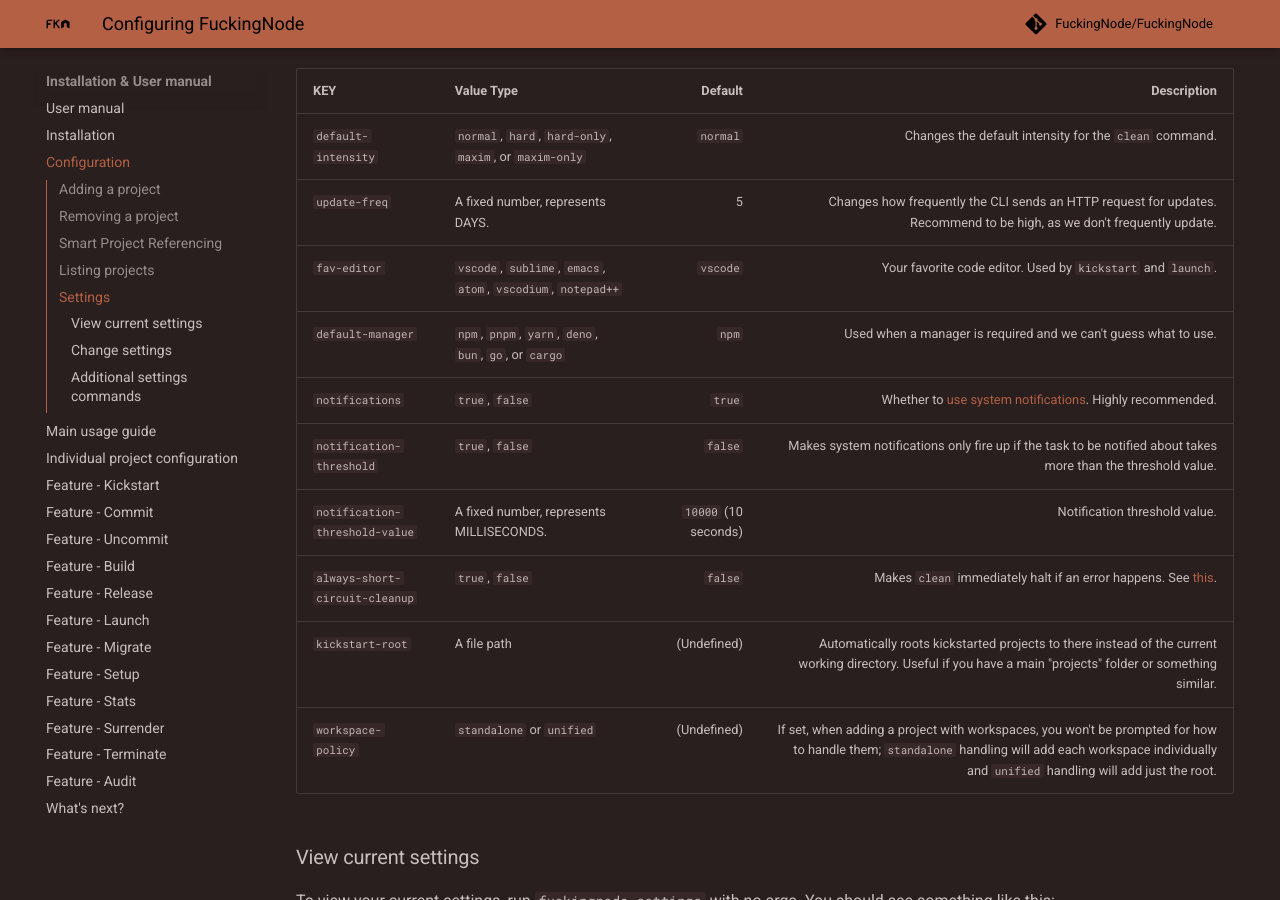
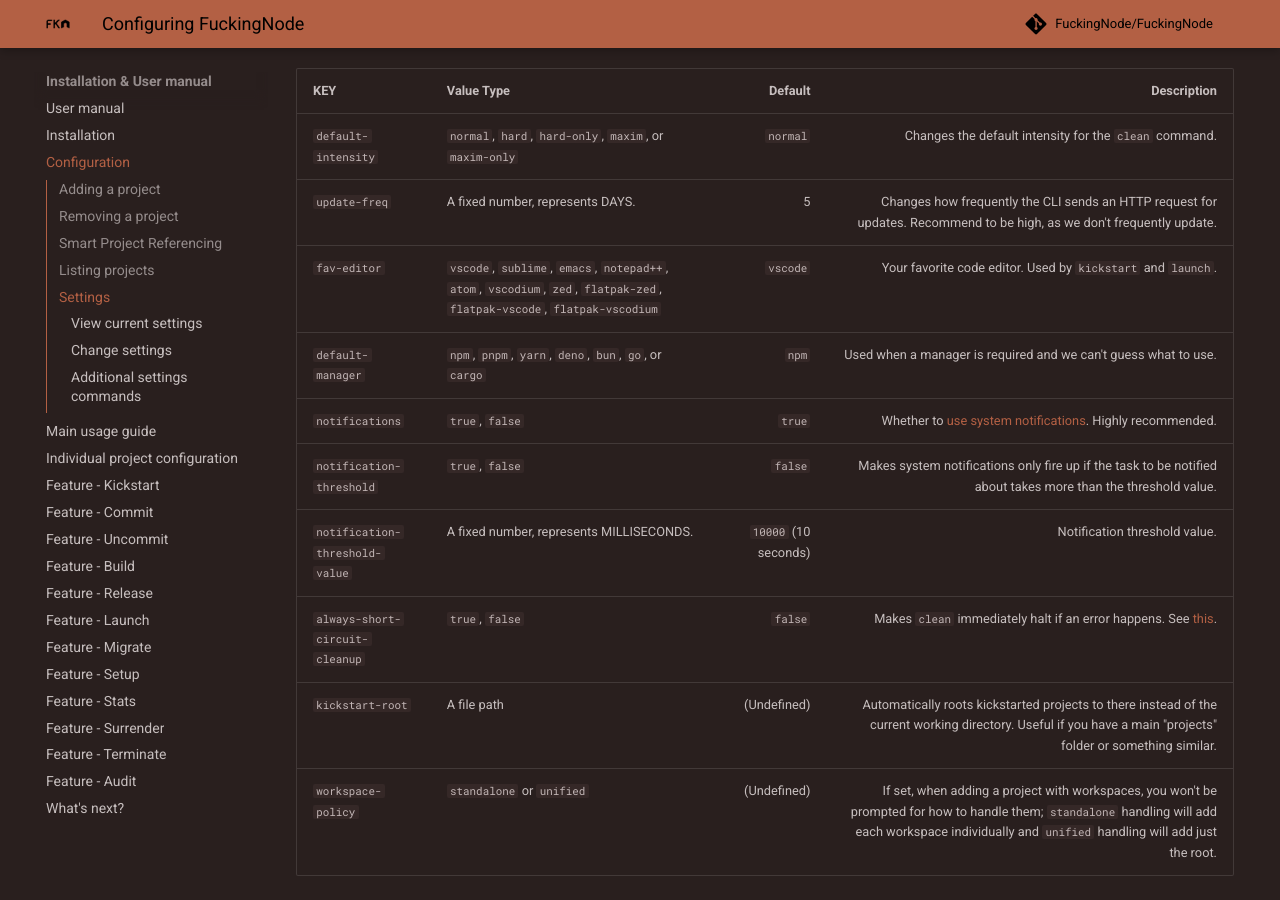
Before and after one commit to FuckingNode/fuckingnode.github.io, an MkDocs documentation site: the page built from docs/manual/configuration.md, in a window 1280 px wide and 900 px high, scrolled down 3193 px. Built offline with MkDocs 1.6.1 and Material for MkDocs 9.7.7, drawn with Linux system fonts in a browser that asks for light colours; comment, search, counter and statistics services are not loaded.

Commit message:
chore: Add new fav-editor values to doc

```diff
--- a/docs/manual/configuration.md
+++ b/docs/manual/configuration.md
@@ -135,7 +135,7 @@
 | :--- | :--- | ---: | ---: |
 | `default-intensity` | `normal`, `hard`, `hard-only`, `maxim`, or `maxim-only` | `normal` | Changes the default intensity for the `clean` command. |
 | `update-freq` | A fixed number, represents DAYS. | 5 | Changes how frequently the CLI sends an HTTP request for updates. Recommend to be high, as we don't frequently update. |
-| `fav-editor` | `vscode`, `sublime`, `emacs`, `atom`, `vscodium`, `notepad++` | `vscode` | Your favorite code editor. Used by `kickstart` and `launch`. |
+| `fav-editor` | `vscode`, `sublime`, `emacs`, `notepad++`, `atom`, `vscodium`, `zed`, `flatpak-zed`, `flatpak-vscode`, `flatpak-vscodium` | `vscode` | Your favorite code editor. Used by `kickstart` and `launch`. |
 | `default-manager` | `npm`, `pnpm`, `yarn`, `deno`, `bun`, `go`, or `cargo` | `npm` | Used when a manager is required and we can't guess what to use. |
 | `notifications` | `true`, `false` | `true` | Whether to [use system notifications](../learn/notifications.md). Highly recommended. |
 | `notification-threshold` | `true`, `false` | `false` | Makes system notifications only fire up if the task to be notified about takes more than the threshold value. |
```
